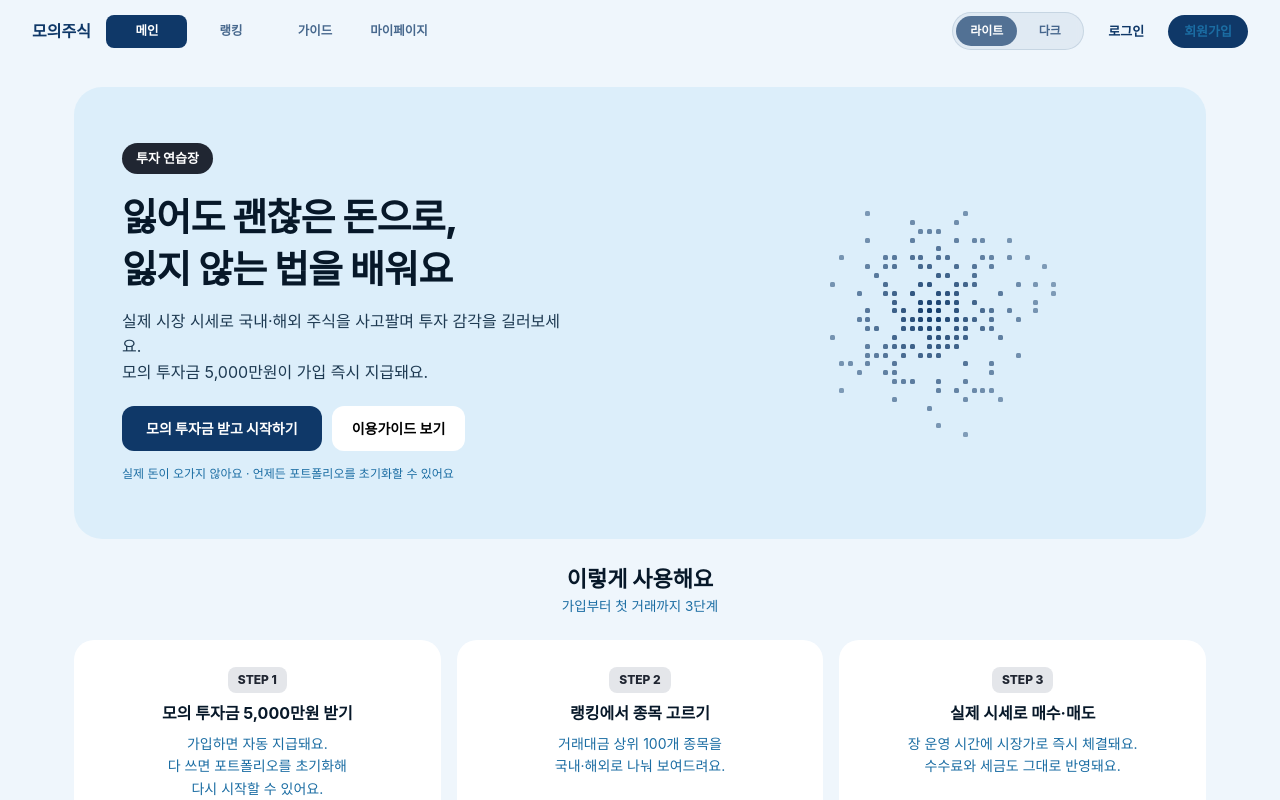
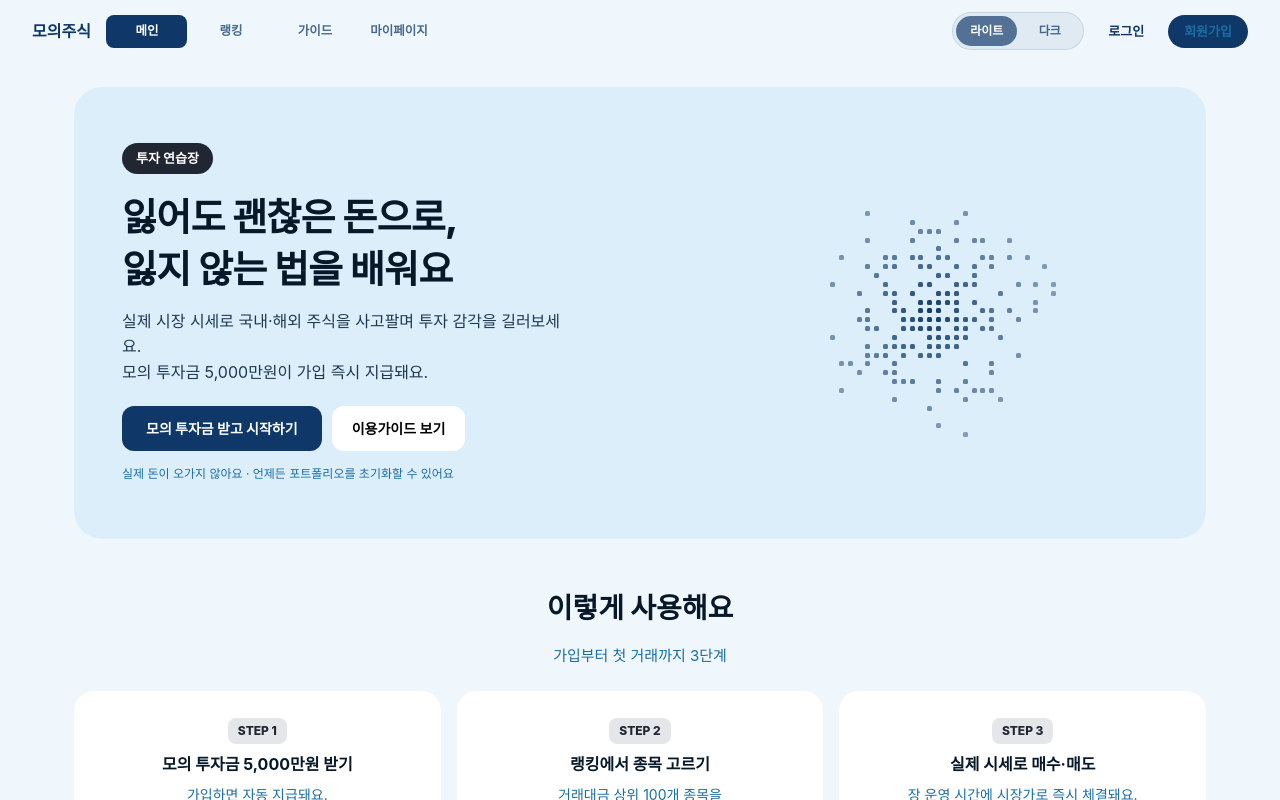
Before and after one commit to prgrms-be-devcourse/NBE10-12-final-BAEDANG, a Next.js app in the folder front/: page / in a window 1280 px wide. Shown: the top 800 px of the page. Built offline with nearby package versions, Linux system fonts and the light colour scheme; a web font is replaced by a local one.

Commit message:
fix: '이렇게 사용해요' 영역 여백/글자 크기를 키웁니다
- '이렇게 사용해요' 위 여백 24px -> 48px, 글자 크기 22px -> 28px
- '가입부터 첫 거래까지 3단계' 위 여백 0 -> 16px, 글자 크기 13.5px -> 15px

```diff
--- a/front/src/app/page.tsx
+++ b/front/src/app/page.tsx
@@ -106,11 +106,11 @@ export default function MainPage() {
       </Reveal>
 
       {/* 3단계 */}
-      <Reveal delay={0.08} className="mt-6 mb-10">
-        <h2 className="text-center text-[22px] font-extrabold" style={{ color: "var(--ink)" }}>
+      <Reveal delay={0.08} className="mt-12 mb-10">
+        <h2 className="text-center text-[28px] font-extrabold" style={{ color: "var(--ink)" }}>
           이렇게 사용해요
         </h2>
-        <p className="mb-6 text-center text-[13.5px]" style={{ color: "var(--mut)" }}>
+        <p className="mt-4 mb-6 text-center text-[15px]" style={{ color: "var(--mut)" }}>
           가입부터 첫 거래까지 3단계
         </p>
         <div className="flex gap-4 max-md:flex-col">
```
